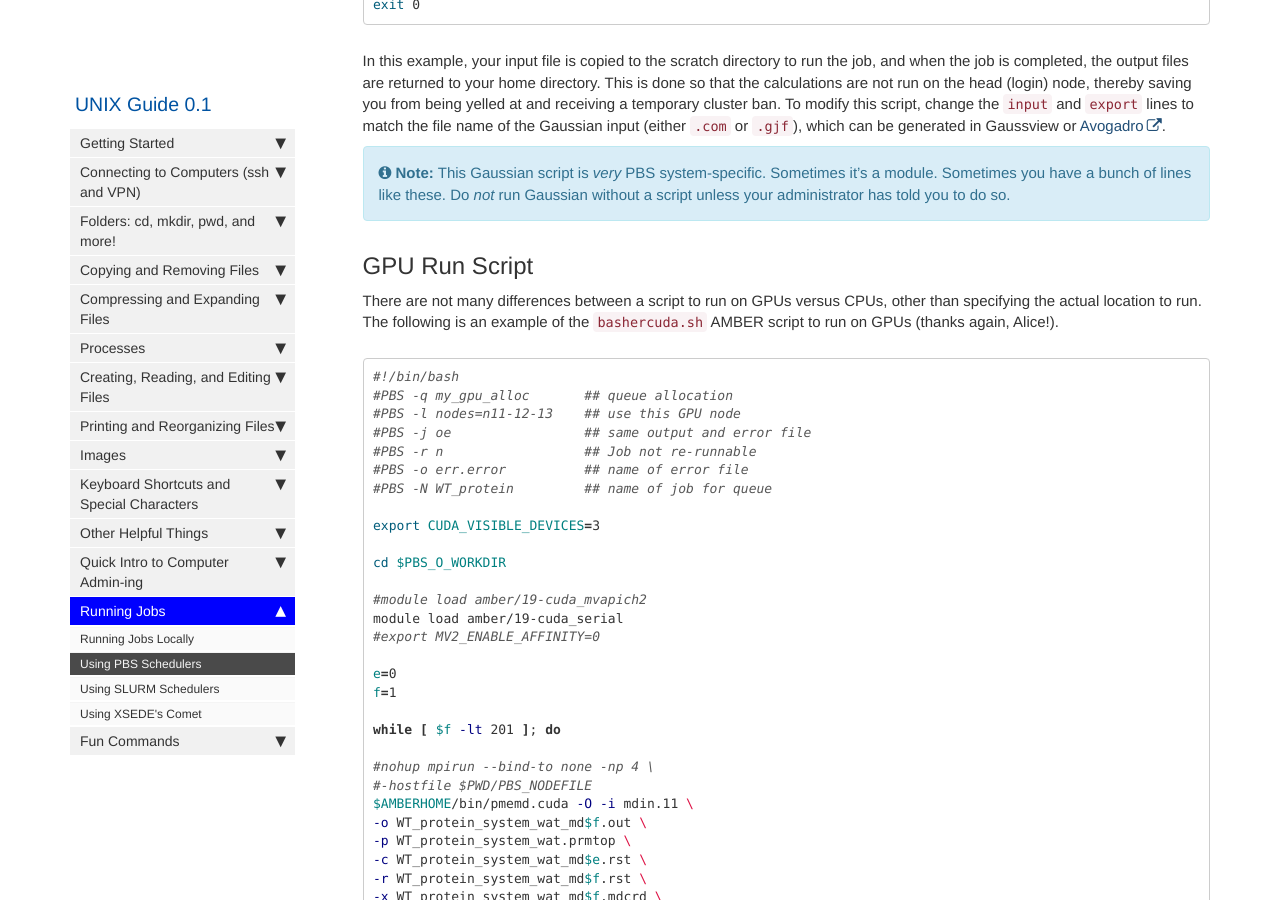
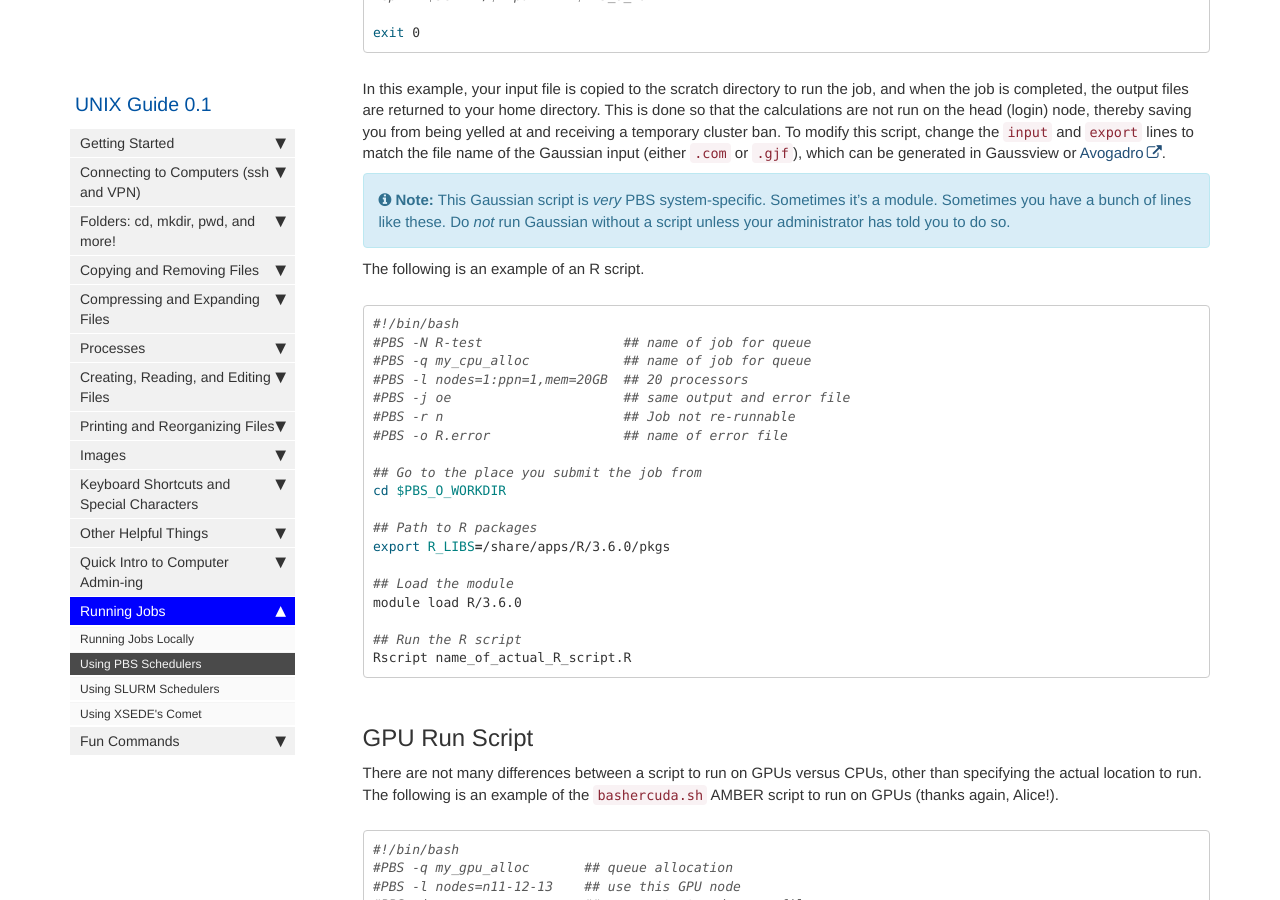
Before and after one commit to emleddin/comp-chem-website, a Jekyll site: the page built from pages/UNIX_guide/UNIXguide-PBS.md, in a window 1280 px wide and 900 px high, scrolled down 2429 px. Built offline with Jekyll 4.4.1, drawn with Linux system fonts in a browser that asks for light colours; comment, search, counter and statistics services are not loaded; some of the changed text lies outside the part shown.

Commit message:
Add qalter and scontrol

````diff
--- a/pages/UNIX_guide/UNIXguide-PBS.md
+++ b/pages/UNIX_guide/UNIXguide-PBS.md
@@ -137,6 +137,29 @@ system-specific. Sometimes it's a module. Sometimes you have a bunch of lines
 like these.
 Do *not* run Gaussian without a script unless your administrator has told
 you to do so." %}
+
+The following is an example of an R script.
+```bash
+#!/bin/bash
+#PBS -N R-test                  ## name of job for queue
+#PBS -q my_cpu_alloc            ## name of job for queue
+#PBS -l nodes=1:ppn=1,mem=20GB  ## 20 processors
+#PBS -j oe                      ## same output and error file
+#PBS -r n                       ## Job not re-runnable
+#PBS -o R.error                 ## name of error file
+
+## Go to the place you submit the job from
+cd $PBS_O_WORKDIR
+
+## Path to R packages
+export R_LIBS=/share/apps/R/3.6.0/pkgs
+
+## Load the module
+module load R/3.6.0
+
+## Run the R script
+Rscript name_of_actual_R_script.R
+```
 
 ## GPU Run Script {#GPU}
 
@@ -345,5 +368,18 @@ $ qdel 1323523
 ```
 where `1323523` is the job number that was given when the job was submitted.
 
+## qalter {#qalter}
+
+The `qalter` command lets you modify some attributes of a submission without
+outright cancelling it.
+This can be really helpful if you want to modify the name of the job that
+appears in the queue after submitting it.
+For example, if you copied a script but wanted to change the replicate number
+for the queue, you could use:
+```bash
+$ qalter 1323523 -N WT.Prot.R2
+```
+where `1323523` is the job number that was given when the job was submitted and
+the `-N` flag specifies that the name argument should be modified.
 
 {% include links.html %}
````
Also changed, not shown: pages/UNIX_guide/UNIXguide-SLURM.md (+17 -5 lines).
